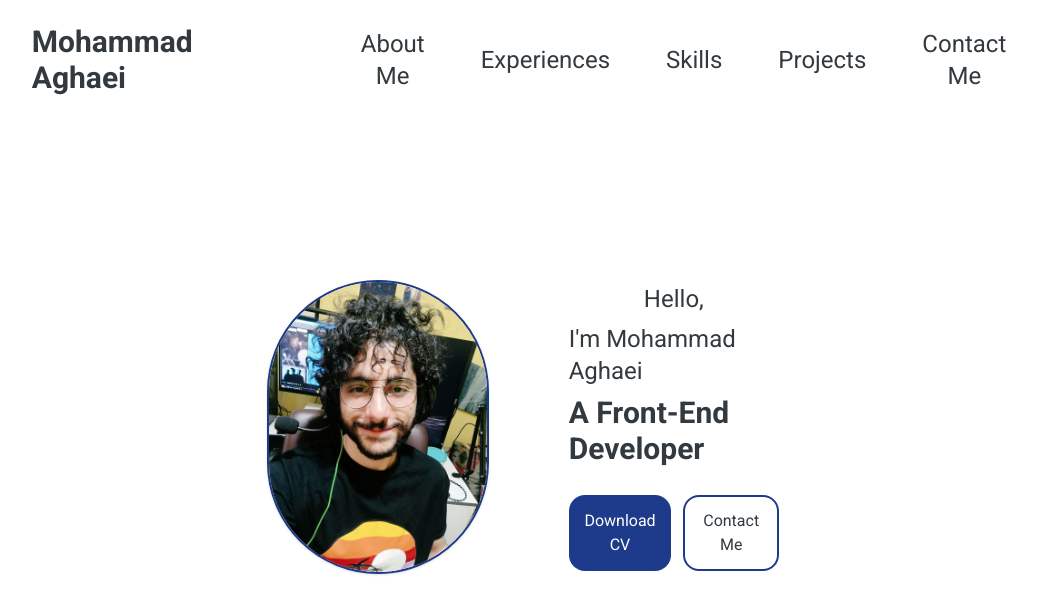
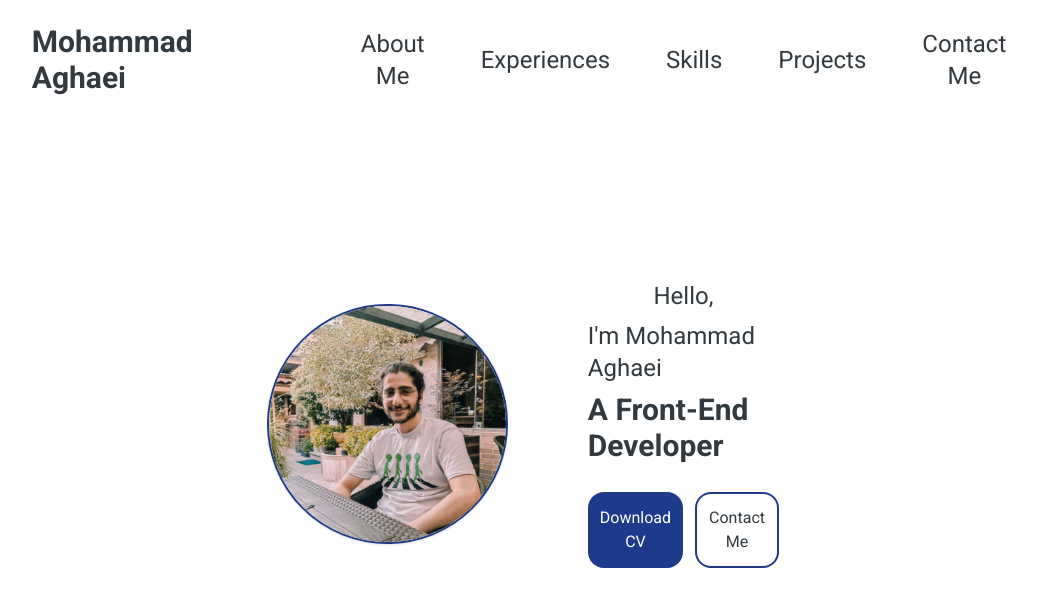
Before and after one commit to MrAghaei/MohammadAghaei, a React (Vite) app: page / in a window 1280 px wide. Shown: the top 614 px of the page, without its empty margins (117-1154 px from the left). Built offline with nearby package versions, Linux system fonts and the light colour scheme.

Commit message:
[#2-UPDATE] hero photo

```diff
--- a/src/components/Hero.tsx
+++ b/src/components/Hero.tsx
@@ -3,9 +3,9 @@ function Hero() {
     <div className="flex items-center justify-center gap-20 px-96 mt-40">
       <div className="rounded">
         <img
-          className="w-80 rounded-full border-2 border-blue-900 shadow hover:shadow-2xl duration-300"
+          className="w-96 rounded-full border-2 border-blue-900 shadow hover:shadow-2xl duration-300"
           alt="M.Aghaei Photo"
-          src="/photo2.jpg"
+          src="/photo4.jpg"
         ></img>
       </div>
       <div className="flex flex-col items-center gap-2">
```
Also changed, not shown: public/photo4.jpg (added).
